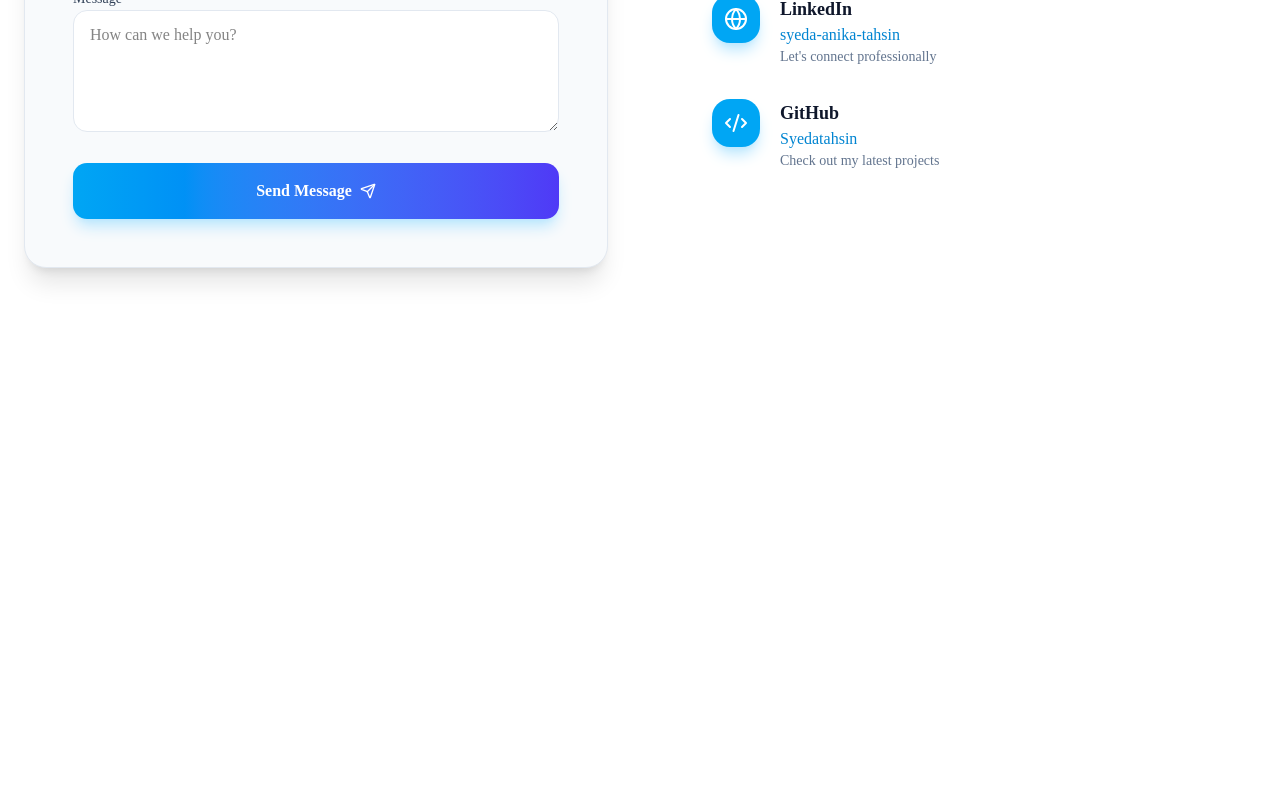
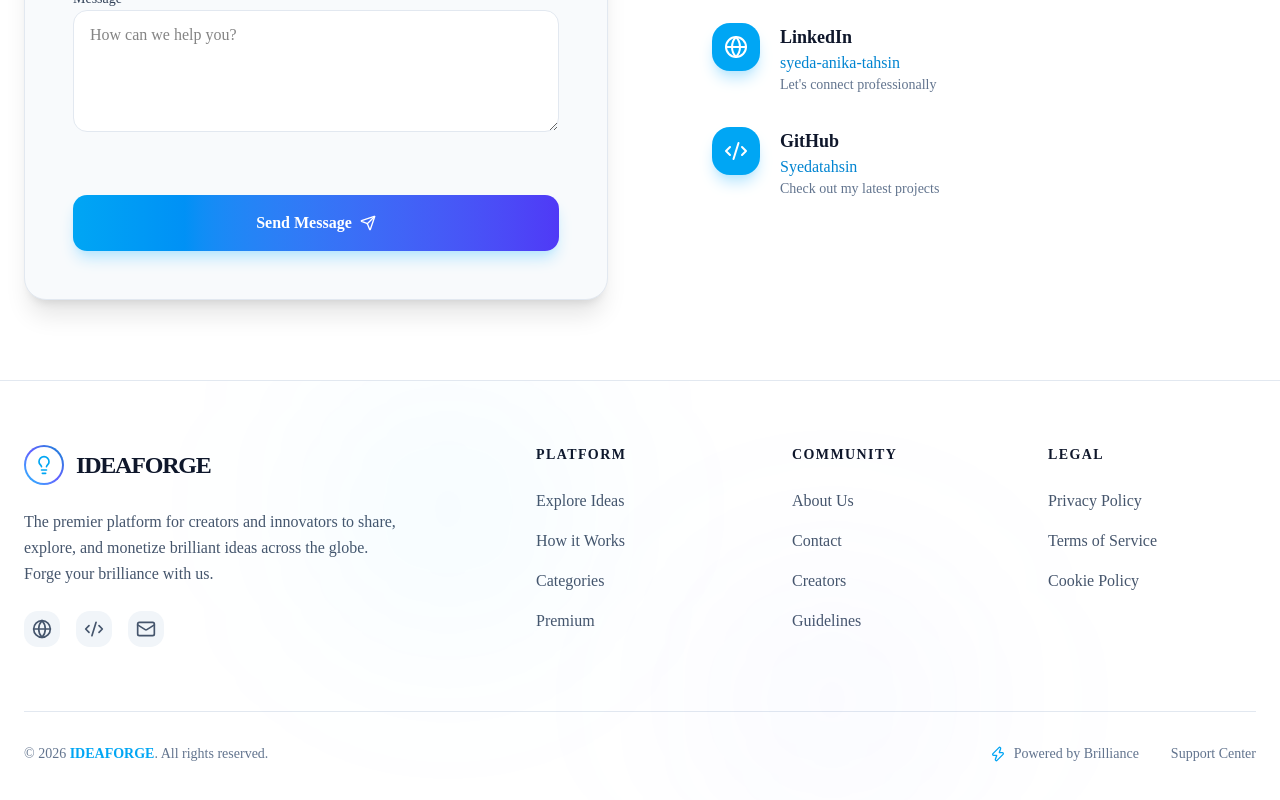
Before and after one commit to Syedatahsin/ideaforgefrotnend, a Next.js app: page /contact in a window 1280 px wide. Shown: the part 620-1420 px from the top of the page. Before the commit the page ends 968 px from the top, so only its background shows below. Built offline with nearby package versions, Linux system fonts and the light colour scheme.

Commit message:
feat: add pretty footer and update public layout

```diff
--- a/src/app/(public)/contact/page.tsx
+++ b/src/app/(public)/contact/page.tsx
@@ -12,22 +12,23 @@ const ContactUs = () => {
     <section className="relative py-20 px-6 bg-white dark:bg-slate-950 transition-colors duration-300 min-h-screen">
       <div className="max-w-7xl mx-auto mt-10">
 
-        <div className="grid lg:grid-cols-2 gap-16 items-center">
+        <div className="grid lg:grid-cols-2 gap-16 items-stretch">
 
           {/* Left Side: Contact Form */}
           <motion.div
             initial={{ opacity: 0, x: -20 }}
             whileInView={{ opacity: 1, x: 0 }}
-            className="bg-slate-50 dark:bg-slate-900/50 p-8 md:p-12 rounded-3xl border border-slate-200 dark:border-slate-800 shadow-xl"
+            className="bg-slate-50 dark:bg-slate-900/50 p-8 md:p-12 rounded-3xl border border-slate-200 dark:border-slate-800 shadow-xl flex flex-col h-full"
           >
             <h2 className="text-3xl font-extrabold text-slate-900 dark:text-white mb-2">Get in Touch</h2>
             <p className="text-slate-600 dark:text-slate-400 mb-8">
               Have a question about IdeaForge? Send us a message and we'll get back to you shortly.
             </p>
 
-            <form action="https://api.web3forms.com/submit" method="POST" className="space-y-6">
+            <form action="https://api.web3forms.com/submit" method="POST" className="space-y-6 flex-grow flex flex-col justify-between">
               <input type="hidden" name="access_key" value={API_KEY} />
 
+              <div className="space-y-6">
                 <div className="grid md:grid-cols-2 gap-6">
                   <div className="space-y-2">
                     <label className="text-sm font-medium text-slate-700 dark:text-slate-300">Full Name</label>
@@ -65,10 +66,11 @@ const ContactUs = () => {
                     placeholder="How can we help you?"
                   ></textarea>
                 </div>
+              </div>
 
               <button
                 type="submit"
-                className="w-full py-4 rounded-xl bg-gradient-to-r from-sky-500 to-indigo-600 hover:from-sky-600 hover:to-indigo-700 text-white font-bold shadow-lg shadow-sky-200 dark:shadow-none transition-all flex items-center justify-center gap-2 group"
+                className="w-full py-4 mt-8 rounded-xl bg-gradient-to-r from-sky-500 to-indigo-600 hover:from-sky-600 hover:to-indigo-700 text-white font-bold shadow-lg shadow-sky-200 dark:shadow-none transition-all flex items-center justify-center gap-2 group"
               >
                 Send Message
                 <Send className="w-4 h-4 group-hover:translate-x-1 group-hover:-translate-y-1 transition-transform" />
@@ -80,7 +82,7 @@ const ContactUs = () => {
           <motion.div
             initial={{ opacity: 0, x: 20 }}
             whileInView={{ opacity: 1, x: 0 }}
-            className="lg:pl-10"
+            className="lg:pl-10 flex flex-col justify-center"
           >
             <div className="inline-block px-4 py-1 rounded-full bg-sky-100 dark:bg-sky-900/30 text-sky-600 dark:text-sky-400 text-sm font-bold mb-6">
               Contact Details
--- a/src/app/(public)/layout.tsx
+++ b/src/app/(public)/layout.tsx
@@ -1,4 +1,5 @@
 import HomeNavbar from "@/components/ui/home-navbar";
+import Footer from "@/components/ui/footer";
 
 export default function PublicLayout({
   children,
@@ -9,7 +10,7 @@ export default function PublicLayout({
     <div className="flex flex-col min-h-screen">
       <HomeNavbar />
       <main className="flex-grow">{children}</main>
-      {/* Add Public Footer here */}
+      <Footer />
     </div>
   );
 }
--- /dev/null
+++ b/src/components/ui/footer.tsx
@@ -0,0 +1,134 @@
+"use client"
+
+import React from 'react'
+import Link from 'next/link'
+import { motion } from 'framer-motion'
+import {
+  Lightbulb, Github, Linkedin, Mail,
+  ArrowUpRight, Globe, Code2, Zap,
+  Twitter, Instagram, Facebook
+} from 'lucide-react'
+
+const Footer = () => {
+  const currentYear = new Date().getFullYear()
+
+  const footerLinks = [
+    {
+      title: "Platform",
+      links: [
+        { name: "Explore Ideas", href: "/explore" },
+        { name: "How it Works", href: "/about" },
+        { name: "Categories", href: "/#categories" },
+        { name: "Premium", href: "/premium" },
+      ]
+    },
+    {
+      title: "Community",
+      links: [
+        { name: "About Us", href: "/about" },
+        { name: "Contact", href: "/contact" },
+        { name: "Creators", href: "/creators" },
+        { name: "Guidelines", href: "/guidelines" },
+      ]
+    },
+    {
+      title: "Legal",
+      links: [
+        { name: "Privacy Policy", href: "/privacy" },
+        { name: "Terms of Service", href: "/terms" },
+        { name: "Cookie Policy", href: "/cookies" },
+      ]
+    }
+  ]
+
+  const socialLinks = [
+    { icon: <Globe className="w-5 h-5" />, href: "https://www.linkedin.com/in/syeda-anika-tahsin/", name: "LinkedIn" },
+    { icon: <Code2 className="w-5 h-5" />, href: "https://github.com/Syedatahsin", name: "GitHub" },
+    { icon: <Mail className="w-5 h-5" />, href: "mailto:anikasyeda82@gmail.com", name: "Email" },
+  ]
+
+  return (
+    <footer className="relative bg-white dark:bg-slate-950 border-t border-slate-200 dark:border-slate-900 transition-colors duration-300 overflow-hidden">
+
+      {/* Decorative background elements */}
+      <div className="absolute top-0 left-1/4 w-64 h-64 bg-sky-400/5 dark:bg-sky-500/5 blur-[100px] rounded-full pointer-events-none" />
+      <div className="absolute bottom-0 right-1/4 w-64 h-64 bg-indigo-400/5 dark:bg-indigo-500/5 blur-[100px] rounded-full pointer-events-none" />
+
+      <div className="max-w-7xl mx-auto px-6 py-16">
+        <div className="grid grid-cols-1 md:grid-cols-2 lg:grid-cols-5 gap-12">
+
+          {/* Logo and About Section */}
+          <div className="lg:col-span-2 space-y-6">
+            <Link href="/" className="flex items-center gap-3 group">
+              <div className="relative flex h-10 w-10 items-center justify-center rounded-full bg-gradient-to-tr from-sky-400 via-indigo-500 to-sky-600 p-[2px]">
+                <div className="flex h-full w-full items-center justify-center rounded-full bg-white dark:bg-slate-950">
+                  <Lightbulb className="w-5 h-5 text-sky-500 group-hover:text-sky-600 transition-colors" />
+                </div>
+              </div>
+              <span className="text-slate-900 dark:text-white font-black tracking-tighter text-2xl uppercase">
+                IDEAFORGE
+              </span>
+            </Link>
+            <p className="text-slate-600 dark:text-slate-400 max-w-sm leading-relaxed">
+              The premier platform for creators and innovators to share, explore, and monetize brilliant ideas across the globe. Forge your brilliance with us.
+            </p>
+            <div className="flex items-center gap-4">
+              {socialLinks.map((social) => (
+                <a
+                  key={social.name}
+                  href={social.href}
+                  target="_blank"
+                  rel="noopener noreferrer"
+                  className="p-2 rounded-xl bg-slate-100 dark:bg-slate-900 text-slate-600 dark:text-slate-400 hover:text-sky-500 dark:hover:text-sky-400 hover:bg-sky-50 dark:hover:bg-sky-900/30 transition-all"
+                  aria-label={social.name}
+                >
+                  {social.icon}
+                </a>
+              ))}
+            </div>
+          </div>
+
+          {/* Links Sections */}
+          {footerLinks.map((section) => (
+            <div key={section.title} className="space-y-6">
+              <h4 className="text-sm font-bold text-slate-900 dark:text-white uppercase tracking-widest">
+                {section.title}
+              </h4>
+              <ul className="space-y-4">
+                {section.links.map((link) => (
+                  <li key={link.name}>
+                    <Link
+                      href={link.href}
+                      className="text-slate-600 dark:text-slate-400 hover:text-sky-600 dark:hover:text-white transition-colors flex items-center group gap-1"
+                    >
+                      {link.name}
+                      <ArrowUpRight className="w-3 h-3 opacity-0 -translate-y-1 group-hover:opacity-100 group-hover:translate-y-0 transition-all" />
+                    </Link>
+                  </li>
+                ))}
+              </ul>
+            </div>
+          ))}
+
+        </div>
+
+        {/* Bottom Bar */}
+        <div className="mt-16 pt-8 border-t border-slate-200 dark:border-slate-900 flex flex-col md:flex-row justify-between items-center gap-6">
+          <div className="text-slate-500 dark:text-slate-500 text-sm font-medium">
+            © {currentYear} <span className="text-sky-500 font-bold">IDEAFORGE</span>. All rights reserved.
+          </div>
+          <div className="flex items-center gap-8 text-sm">
+            <span className="flex items-center gap-2 text-slate-500 dark:text-slate-500">
+              <Zap className="w-4 h-4 text-sky-500" /> Powered by Brilliance
+            </span>
+            <Link href="/contact" className="text-slate-500 dark:text-slate-400 hover:text-sky-500 transition-colors">
+              Support Center
+            </Link>
+          </div>
+        </div>
+      </div>
+    </footer>
+  )
+}
+
+export default Footer
```
Lines whose indentation alone changed are shown as unchanged.
